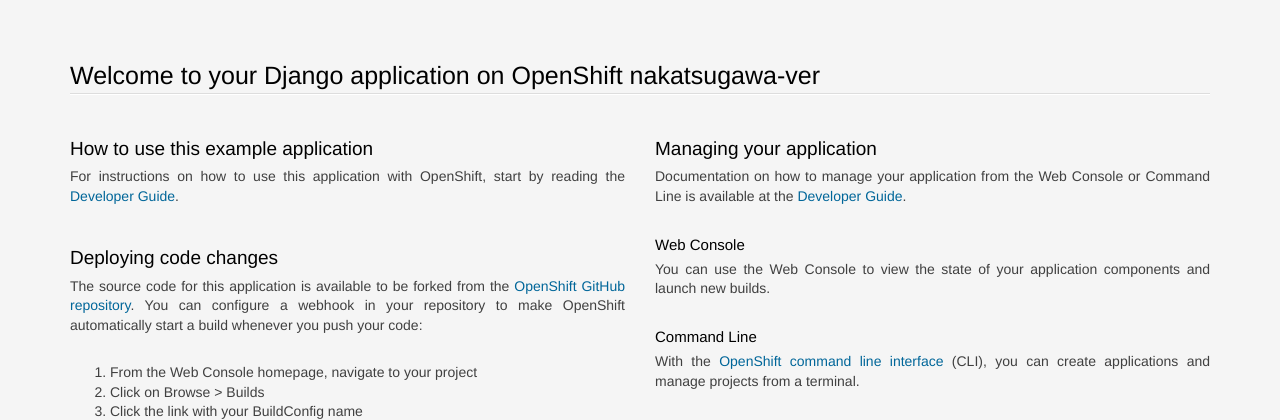
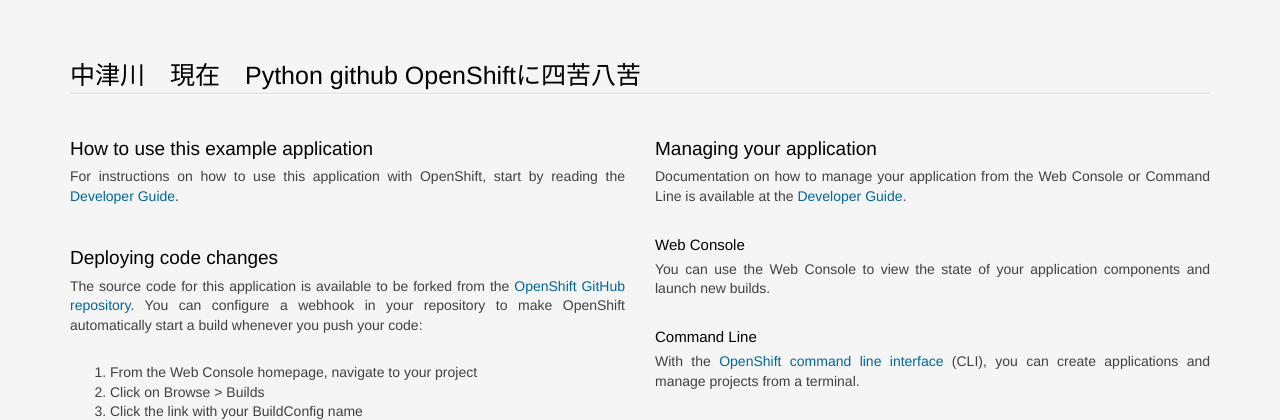
Before and after one commit to Takeshi720/bot, a Django app: page / in a window 1280 px wide. Shown: the top 420 px of the page. Run offline with Django 3.2, Linux system fonts and the light colour scheme; data comes from the database, SQL or seed files in the repository; some libraries are stand-ins or nearby versions.

Commit message:
現在の気持ちを書いてみた

```diff
--- a/welcome/templates/welcome/index.html
+++ b/welcome/templates/welcome/index.html
@@ -212,7 +212,7 @@ pre {
 
 <section class='container'>
           <hgroup>
-            <h1>Welcome to your Django application on OpenShift nakatsugawa-ver</h1>
+            <h1>中津川　現在　Python github OpenShiftに四苦八苦</h1>
           </hgroup>
 
 
```
